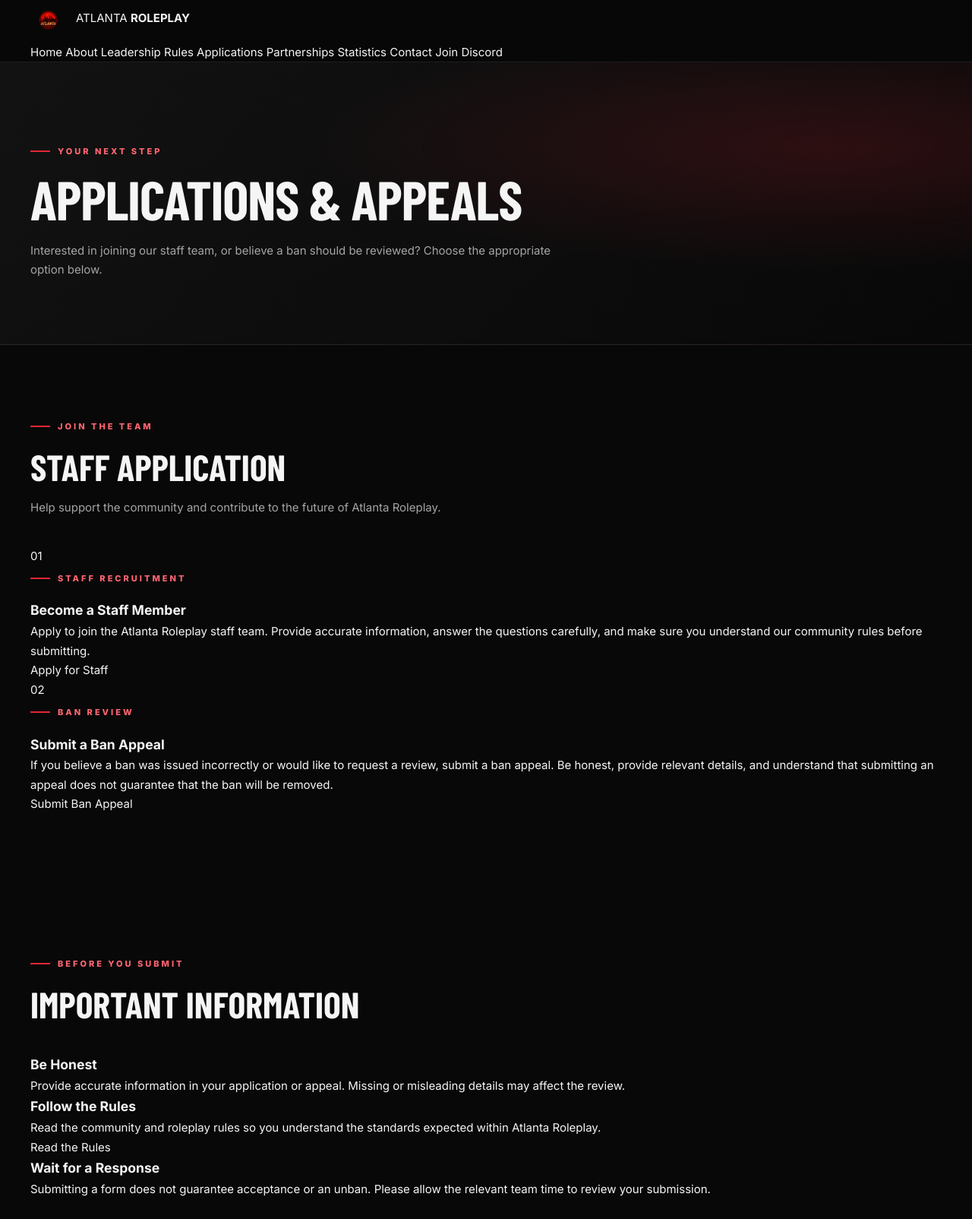
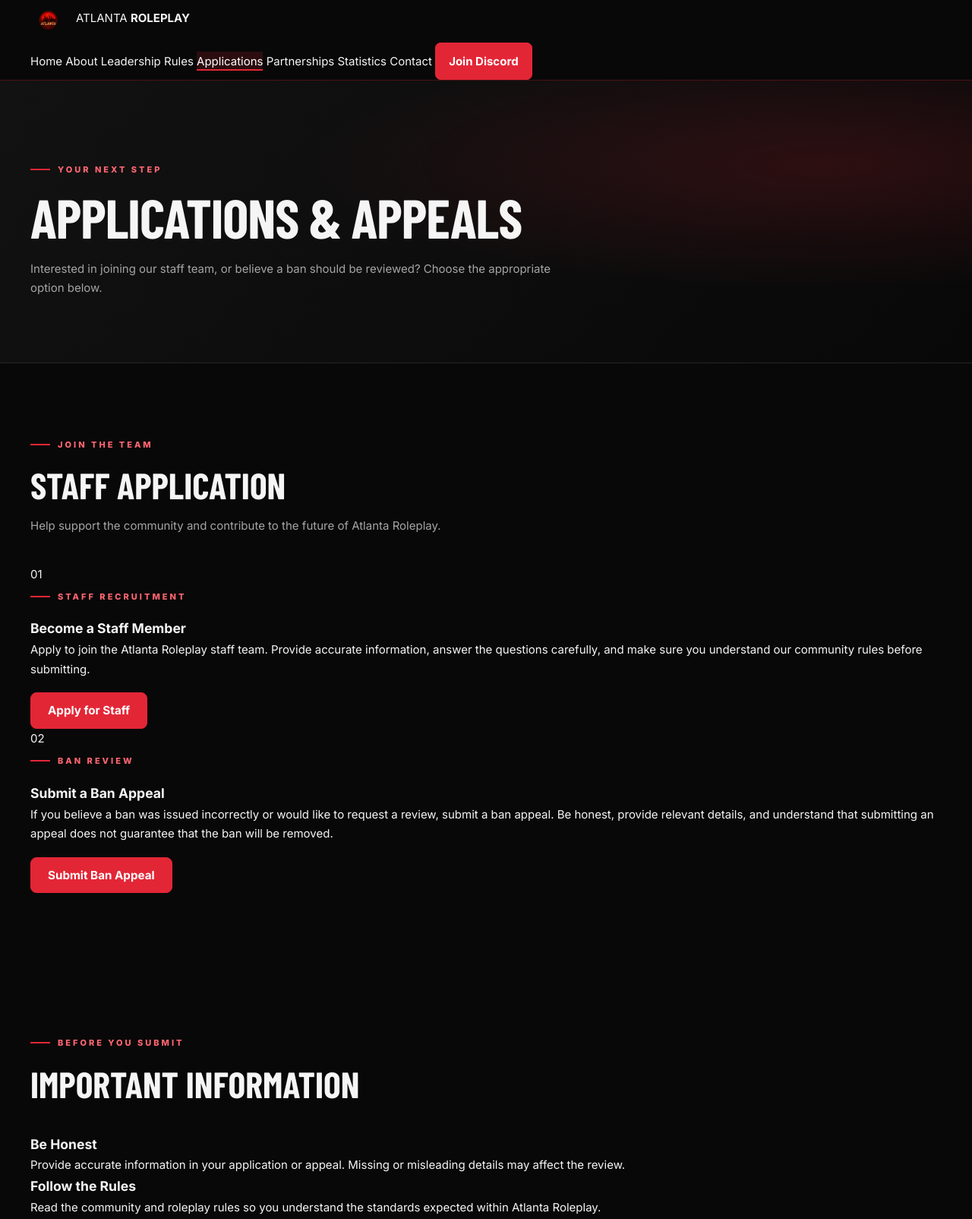
Before and after one commit to dhrishparikh-lgtm/atlanta-website, a plain HTML site: page applications.html in a window 1280 px wide. Shown: the top 1604 px of the page at 76% size. Drawn offline with nearby package versions, Linux system fonts and the light colour scheme; a web font is replaced by a local one.

Commit message:
Update styles.css

```diff
--- a/styles.css
+++ b/styles.css
@@ -868,3 +868,203 @@ ul {
         transform: none;
     }
 }
+
+/* GLOBAL NAVIGATION, BUTTONS AND LINK STYLING */
+
+.site-header {
+    position: sticky;
+    top: 0;
+    z-index: 1000;
+    background: rgba(9, 9, 9, 0.97);
+    border-bottom: 1px solid rgba(227, 38, 54, 0.3);
+    backdrop-filter: blur(14px);
+}
+
+.nav-container {
+    position: relative;
+}
+
+.nav a {
+    display: inline-flex;
+    align-items: center;
+    justify-content: center;
+    text-decoration: none;
+    transition:
+        color 0.2s ease,
+        background 0.2s ease,
+        border-color 0.2s ease,
+        transform 0.2s ease;
+}
+
+.nav a:hover,
+.nav a.active {
+    color: #ffffff;
+    background: rgba(227, 38, 54, 0.16);
+}
+
+.nav a.active {
+    box-shadow: inset 0 -2px 0 #e32636;
+}
+
+.nav .nav-join {
+    padding: 11px 17px;
+    border: 1px solid #e32636;
+    border-radius: 7px;
+    background: #e32636;
+    color: #ffffff;
+    font-weight: 700;
+}
+
+.nav .nav-join:hover {
+    background: #bd1928;
+    border-color: #bd1928;
+    transform: translateY(-2px);
+}
+
+/* PRIMARY BUTTONS */
+
+a.button,
+button.button,
+.button {
+    display: inline-flex;
+    align-items: center;
+    justify-content: center;
+    gap: 8px;
+    min-height: 46px;
+    padding: 13px 22px;
+    border: 1px solid #e32636;
+    border-radius: 8px;
+    background: #e32636;
+    color: #ffffff !important;
+    font-size: 0.95rem;
+    font-weight: 700;
+    line-height: 1.3;
+    text-align: center;
+    text-decoration: none !important;
+    cursor: pointer;
+    transition:
+        background 0.2s ease,
+        border-color 0.2s ease,
+        box-shadow 0.2s ease,
+        transform 0.2s ease;
+}
+
+a.button:hover,
+button.button:hover,
+.button:hover {
+    background: #bd1928;
+    border-color: #bd1928;
+    color: #ffffff !important;
+    box-shadow: 0 7px 22px rgba(227, 38, 54, 0.24);
+    transform: translateY(-2px);
+}
+
+a.button:focus-visible,
+button.button:focus-visible,
+.nav a:focus-visible,
+.text-link:focus-visible {
+    outline: 2px solid #ffffff;
+    outline-offset: 4px;
+}
+
+/* MAKE TEXT LINKS LOOK LIKE SECONDARY BUTTONS */
+
+a.text-link,
+.text-link {
+    display: inline-flex;
+    align-items: center;
+    justify-content: center;
+    gap: 8px;
+    margin-top: 12px;
+    padding: 10px 16px;
+    border: 1px solid rgba(227, 38, 54, 0.7);
+    border-radius: 7px;
+    background: rgba(227, 38, 54, 0.1);
+    color: #ff6673 !important;
+    font-weight: 700;
+    text-decoration: none !important;
+    transition:
+        background 0.2s ease,
+        color 0.2s ease,
+        border-color 0.2s ease,
+        transform 0.2s ease;
+}
+
+a.text-link:hover,
+.text-link:hover {
+    background: #e32636;
+    border-color: #e32636;
+    color: #ffffff !important;
+    transform: translateY(-2px);
+}
+
+/* KEEP BUTTONS READABLE INSIDE CARDS */
+
+.application-card .button,
+.contact-card .button,
+.cta-content .button {
+    margin-top: 18px;
+}
+
+.small-note {
+    margin-top: 18px;
+    color: #b8b8b8;
+    font-size: 0.88rem;
+    line-height: 1.6;
+}
+
+/* MOBILE NAVIGATION */
+
+@media (max-width: 850px) {
+    .nav-container {
+        flex-wrap: wrap;
+    }
+
+    .menu-toggle {
+        display: flex;
+        position: relative;
+        z-index: 1002;
+        cursor: pointer;
+    }
+
+    .nav {
+        display: none;
+        position: absolute;
+        top: 100%;
+        left: 0;
+        right: 0;
+        z-index: 1001;
+        flex-direction: column;
+        align-items: stretch;
+        gap: 6px;
+        padding: 16px;
+        background: #101010;
+        border: 1px solid rgba(227, 38, 54, 0.35);
+        border-radius: 0 0 10px 10px;
+        box-shadow: 0 16px 32px rgba(0, 0, 0, 0.4);
+    }
+
+    .nav.open {
+        display: flex;
+    }
+
+    .nav a {
+        width: 100%;
+        justify-content: flex-start;
+        padding: 12px 14px;
+        border-radius: 6px;
+    }
+
+    .nav .nav-join {
+        justify-content: center;
+        margin-top: 5px;
+    }
+}
+
+@media (prefers-reduced-motion: reduce) {
+    .nav a,
+    .button,
+    .text-link {
+        transition: none;
+    }
+}
```
